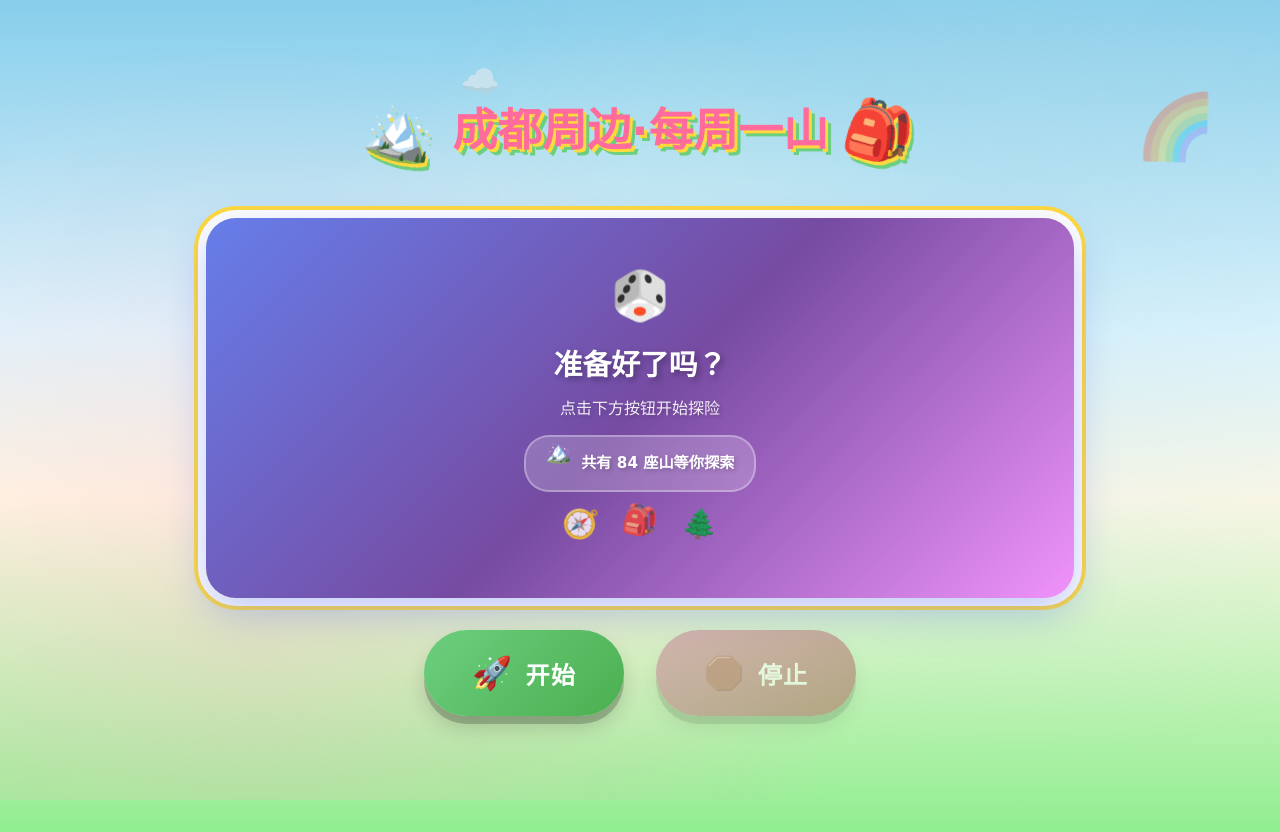
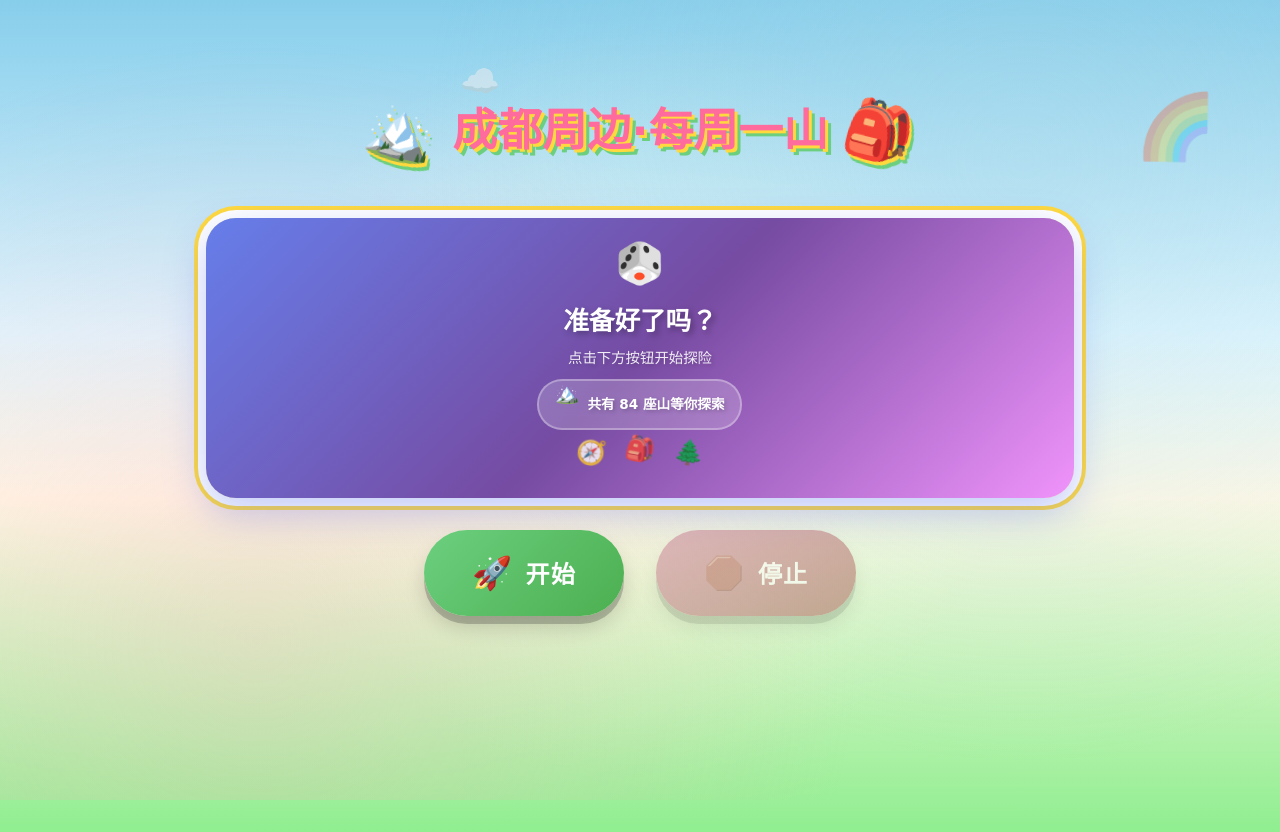
Before and after one commit to tanyixiu/weekly-hiking, a Vue app in the folder client/: page / in a window 1280 px wide. Built offline with nearby package versions, Linux system fonts and the light colour scheme.

Commit message:
要选款 UI 调整

```diff
--- a/client/src/components/MountainPicker.vue
+++ b/client/src/components/MountainPicker.vue
@@ -424,7 +424,7 @@ function getStarDisplay(difficulty) {
 .display-area {
   background: linear-gradient(135deg, #667eea 0%, #764ba2 50%, #f093fb 100%);
   border-radius: 30px;
-  padding: 2rem;
+  padding: 2.5rem 2rem;
   margin-bottom: 2rem;
   box-shadow: 0 15px 40px rgba(102, 126, 234, 0.4),
               0 0 0 8px #fff,
@@ -432,6 +432,11 @@ function getStarDisplay(difficulty) {
   position: relative;
   overflow: hidden;
   transition: all 0.3s ease;
+  height: 280px;
+  display: flex;
+  flex-direction: column;
+  justify-content: center;
+  align-items: center;
 }
 
 .display-area::before {
@@ -476,12 +481,9 @@ function getStarDisplay(difficulty) {
 }
 
 .stars {
-  position: absolute;
-  top: 20px;
-  left: 50%;
-  transform: translateX(-50%);
   font-size: 2rem;
   animation: twinkle 1s infinite;
+  margin-bottom: 1rem;
 }
 
 .star {
@@ -511,7 +513,7 @@ function getStarDisplay(difficulty) {
 .welcome-screen {
   position: relative;
   z-index: 10;
-  padding: 0.5rem;
+  padding: 1.5rem 0.5rem;
   animation: fadeIn 0.8s ease-out;
 }
 
@@ -527,8 +529,8 @@ function getStarDisplay(difficulty) {
 }
 
 .welcome-icon {
-  font-size: 3rem;
-  margin-bottom: 0.5rem;
+  font-size: 2.5rem;
+  margin-bottom: 0.3rem;
   animation: bounce 2s infinite, rotate-slow 4s infinite ease-in-out;
 }
 
@@ -538,10 +540,10 @@ function getStarDisplay(difficulty) {
 }
 
 .welcome-title {
-  font-size: 1.8rem;
+  font-size: 1.6rem;
   font-weight: 900;
   color: white;
-  margin-bottom: 0.5rem;
+  margin-bottom: 0.3rem;
   text-shadow: 3px 3px 6px rgba(0, 0, 0, 0.3);
   animation: slideDown 0.8s ease-out;
 }
@@ -558,9 +560,9 @@ function getStarDisplay(difficulty) {
 }
 
 .welcome-subtitle {
-  font-size: 1rem;
+  font-size: 0.9rem;
   color: rgba(255, 255, 255, 0.9);
-  margin-bottom: 0.8rem;
+  margin-bottom: 0.6rem;
   text-shadow: 2px 2px 4px rgba(0, 0, 0, 0.2);
   animation: slideDown 0.8s ease-out 0.2s backwards;
 }
@@ -568,12 +570,12 @@ function getStarDisplay(difficulty) {
 .mountain-count {
   background: rgba(255, 255, 255, 0.2);
   backdrop-filter: blur(10px);
-  padding: 0.6rem 1.2rem;
+  padding: 0.5rem 1rem;
   border-radius: 25px;
   display: inline-flex;
   align-items: center;
-  gap: 0.6rem;
-  margin-bottom: 0.8rem;
+  gap: 0.5rem;
+  margin-bottom: 0.6rem;
   border: 2px solid rgba(255, 255, 255, 0.3);
   animation: slideUp 0.8s ease-out 0.4s backwards;
 }
@@ -590,12 +592,12 @@ function getStarDisplay(difficulty) {
 }
 
 .count-icon {
-  font-size: 1.3rem;
+  font-size: 1.2rem;
   animation: bounce 2s infinite;
 }
 
 .count-text {
-  font-size: 0.95rem;
+  font-size: 0.85rem;
   font-weight: 700;
   color: white;
   text-shadow: 2px 2px 4px rgba(0, 0, 0, 0.2);
@@ -604,12 +606,12 @@ function getStarDisplay(difficulty) {
 .decorative-icons {
   display: flex;
   justify-content: center;
-  gap: 1.5rem;
-  margin-top: 0.5rem;
+  gap: 1.2rem;
+  margin-top: 0.3rem;
 }
 
 .deco-icon {
-  font-size: 1.8rem;
+  font-size: 1.5rem;
   animation: float-up 3s infinite ease-in-out;
   opacity: 0.8;
 }
@@ -638,16 +640,17 @@ function getStarDisplay(difficulty) {
 /* 山名轮播容器 */
 .mountains-carousel {
   position: relative;
-  min-height: 7rem;
+  min-height: 5rem;
   display: flex;
   align-items: center;
   justify-content: center;
   perspective: 1000px;
+  margin: 1rem 0;
 }
 
 .mountain-name {
   position: absolute;
-  font-size: 1.8rem;
+  font-size: 1.5rem;
   font-weight: 900;
   color: rgba(255, 255, 255, 0.3);
   text-shadow: 2px 2px 4px rgba(0, 0, 0, 0.2);
@@ -659,7 +662,7 @@ function getStarDisplay(difficulty) {
 
 /* 当前显示的山名 - 最明显 */
 .mountain-name.is-current {
-  font-size: 3rem;
+  font-size: 2.5rem;
   color: #fff;
   text-shadow: 3px 3px 6px rgba(0, 0, 0, 0.3),
                0 0 20px rgba(255, 255, 255, 0.5);
@@ -669,32 +672,32 @@ function getStarDisplay(difficulty) {
 
 /* 前一个和后一个 - 稍小 */
 .mountain-name.is-prev {
-  font-size: 2.2rem;
+  font-size: 1.8rem;
   color: rgba(255, 255, 255, 0.6);
   z-index: 3;
-  transform: translateY(-2.3rem) scale(0.8);
+  transform: translateY(-1.8rem) scale(0.8);
 }
 
 .mountain-name.is-next {
-  font-size: 2.2rem;
+  font-size: 1.8rem;
   color: rgba(255, 255, 255, 0.6);
   z-index: 3;
-  transform: translateY(2.3rem) scale(0.8);
+  transform: translateY(1.8rem) scale(0.8);
 }
 
 /* 更远的山名 - 更小更透明 */
 .mountain-name.is-far {
-  font-size: 1.5rem;
+  font-size: 1.3rem;
   color: rgba(255, 255, 255, 0.2);
   z-index: 1;
 }
 
 .mountain-name.is-far:first-child {
-  transform: translateY(-4rem) scale(0.6);
+  transform: translateY(-3.2rem) scale(0.6);
 }
 
 .mountain-name.is-far:last-child {
-  transform: translateY(4rem) scale(0.6);
+  transform: translateY(3.2rem) scale(0.6);
 }
 
 /* 旋转时的动画 */
@@ -716,9 +719,9 @@ function getStarDisplay(difficulty) {
 }
 
 .mountain-emoji {
-  margin-top: 0.8rem;
-  font-size: 2.3rem;
+  font-size: 1.8rem;
   animation: celebration 0.5s ease-in-out;
+  margin-top: 1rem;
 }
 
 @keyframes celebration {
```
